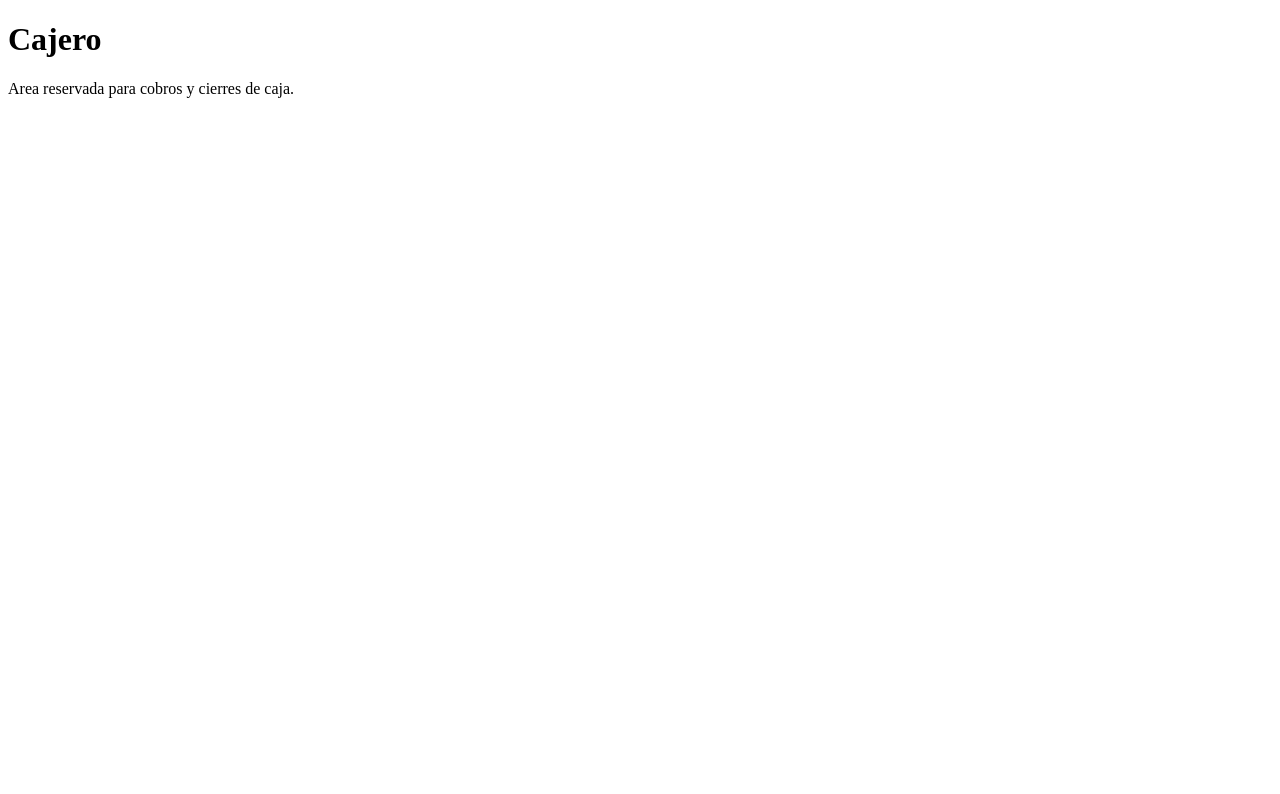
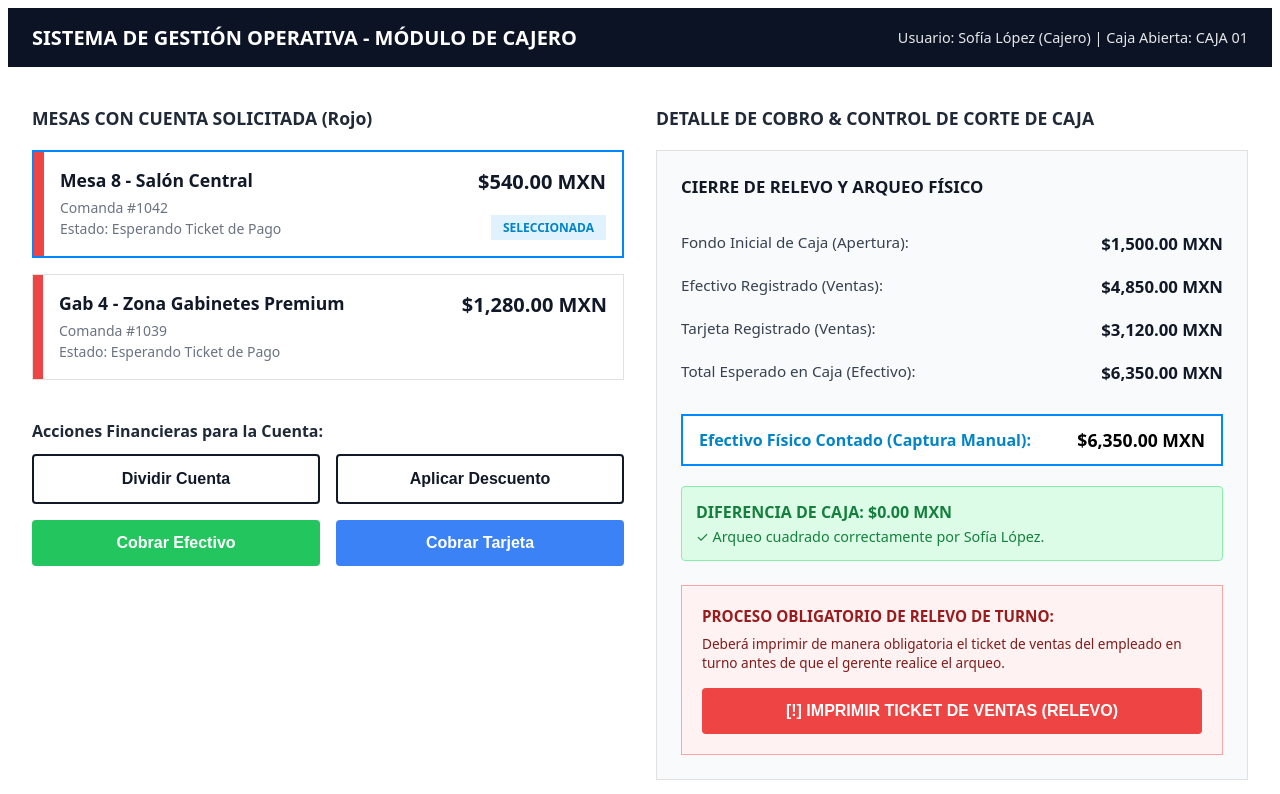
Before and after one commit to CarlosMVH589/Pwa_Restaurante, an Angular app: page /cajero in a window 1280 px wide. Shown: the top 794 px of the page. Built offline with nearby package versions, Linux system fonts and the light colour scheme.

Commit message:
feat: interfaz de cajero v1 maquetada (Closes #1)

```diff
--- a/angular.json
+++ b/angular.json
@@ -2,7 +2,8 @@
   "$schema": "./node_modules/@angular/cli/lib/config/schema.json",
   "version": 1,
   "cli": {
-    "packageManager": "npm"
+    "packageManager": "npm",
+    "analytics": "1810a033-549b-4e1e-8ee5-e0fdfa7a6e67"
   },
   "newProjectRoot": "projects",
   "projects": {
--- a/src/app/app.routes.ts
+++ b/src/app/app.routes.ts
@@ -1,18 +1,18 @@
 import { Routes } from '@angular/router';
 import { LoginPage } from './features/auth/pages/login/login';
-import { CajeroPage } from './features/cajero/pages/cajero/cajero';
+import { CajeroPage } from './features/cajero/cajero'; // <-- Apunta a la raíz
 import { CocinaPage } from './features/cocina/pages/cocina/cocina';
 import { GerentePage } from './features/gerente/pages/gerente/gerente';
 import { HostPage } from './features/host/pages/host/host';
 import { MeseroPage } from './features/mesero/pages/mesero/mesero';
 
 export const routes: Routes = [
-	{ path: '', pathMatch: 'full', redirectTo: 'login' },
+    { path: '', pathMatch: 'full', redirectTo: 'cajero' },
     { path: 'login', component: LoginPage },
     { path: 'gerente', component: GerentePage },
     { path: 'mesero', component: MeseroPage },
     { path: 'cocina', component: CocinaPage },
     { path: 'host', component: HostPage },
     { path: 'cajero', component: CajeroPage },
-	{ path: '**', redirectTo: 'login' },
+    { path: '**', redirectTo: 'cajero' },
 ];
--- /dev/null
+++ b/src/app/features/cajero/cajero.html
@@ -0,0 +1,105 @@
+<!-- BANNER SUPERIOR -->
+<header class="header-cajero">
+  <h1 class="title">SISTEMA DE GESTIÓN OPERATIVA - MÓDULO DE CAJERO</h1>
+  <div class="user-info">
+    <span>Usuario: Sofía López (Cajero) | Caja Abierta: CAJA 01</span>
+  </div>
+</header>
+
+<!-- CONTENEDOR PRINCIPAL -->
+<div class="main-container">
+
+  <!-- COLUMNA IZQUIERDA: MESAS CON CUENTA SOLICITADA -->
+  <section class="col-left">
+    <h2 class="section-title">MESAS CON CUENTA SOLICITADA (Rojo)</h2>
+
+    <!-- Tarjeta Mesa 8 (Seleccionada) -->
+    <div class="card-mesa selected">
+      <div class="color-indicator red"></div>
+      <div class="mesa-info">
+        <h3>Mesa 8 - Salón Central</h3>
+        <p class="subtext">Comanda #1042</p>
+        <p class="subtext">Estado: Esperando Ticket de Pago</p>
+      </div>
+      <div class="mesa-monto">
+        <span class="amount">$540.00 MXN</span>
+        <span class="badge-selected">SELECCIONADA</span>
+      </div>
+    </div>
+
+    <!-- Tarjeta Gab 4 -->
+    <div class="card-mesa">
+      <div class="color-indicator red"></div>
+      <div class="mesa-info">
+        <h3>Gab 4 - Zona Gabinetes Premium</h3>
+        <p class="subtext">Comanda #1039</p>
+        <p class="subtext">Estado: Esperando Ticket de Pago</p>
+      </div>
+      <div class="mesa-monto">
+        <span class="amount">$1,280.00 MXN</span>
+      </div>
+    </div>
+
+    <!-- Acciones Financieras -->
+    <div class="financial-actions">
+      <p class="actions-label">Acciones Financieras para la Cuenta:</p>
+      <div class="actions-grid">
+        <button type="button" class="btn btn-outline">Dividir Cuenta</button>
+        <button type="button" class="btn btn-outline">Aplicar Descuento</button>
+        <button type="button" class="btn btn-green">Cobrar Efectivo</button>
+        <button type="button" class="btn btn-blue">Cobrar Tarjeta</button>
+      </div>
+    </div>
+  </section>
+
+  <!-- COLUMNA DERECHA: CORTE DE CAJA -->
+  <section class="col-right">
+    <h2 class="section-title">DETALLE DE COBRO & CONTROL DE CORTE DE CAJA</h2>
+
+    <div class="panel-corte">
+      <h3 class="panel-subtitle">CIERRE DE RELEVO Y ARQUEO FÍSICO</h3>
+
+      <div class="data-row">
+        <span>Fondo Inicial de Caja (Apertura):</span>
+        <strong>$1,500.00 MXN</strong>
+      </div>
+      <div class="data-row">
+        <span>Efectivo Registrado (Ventas):</span>
+        <strong>$4,850.00 MXN</strong>
+      </div>
+      <div class="data-row">
+        <span>Tarjeta Registrado (Ventas):</span>
+        <strong>$3,120.00 MXN</strong>
+      </div>
+      <div class="data-row highlight">
+        <span>Total Esperado en Caja (Efectivo):</span>
+        <strong>$6,350.00 MXN</strong>
+      </div>
+
+      <!-- Captura Manual de Efectivo Físico -->
+      <div class="input-box">
+        <label>Efectivo Físico Contado (Captura Manual):</label>
+        <div class="input-value">$6,350.00 MXN</div>
+      </div>
+
+      <!-- Alerta Diferencia de Caja -->
+      <div class="alert-box green">
+        <strong>DIFERENCIA DE CAJA: $0.00 MXN</strong>
+        <p>✓ Arqueo cuadrado correctamente por Sofía López.</p>
+      </div>
+
+      <!-- Proceso Obligatorio de Relevo -->
+      <div class="relevo-box">
+        <h4 class="relevo-title">PROCESO OBLIGATORIO DE RELEVO DE TURNO:</h4>
+        <p class="relevo-text">
+          Deberá imprimir de manera obligatoria el ticket de ventas del empleado en turno antes de que el gerente realice el arqueo.
+        </p>
+        <button type="button" class="btn btn-red-action">
+          [!] IMPRIMIR TICKET DE VENTAS (RELEVO)
+        </button>
+      </div>
+
+    </div>
+  </section>
+
+</div>
--- /dev/null
+++ b/src/app/features/cajero/cajero.scss
@@ -0,0 +1,236 @@
+$navy-header: #0b1325;
+$border-card: #0088ff;
+$border-light: #e0e0e0;
+$red-indicator: #ef4444;
+$green-btn: #22c55e;
+$blue-btn: #3b82f6;
+$green-alert-bg: #dcfce7;
+$green-alert-border: #86efac;
+$green-alert-text: #15803d;
+
+.header-cajero {
+  background-color: $navy-header;
+  color: #ffffff;
+  padding: 16px 24px;
+  display: flex;
+  justify-content: space-between;
+  align-items: center;
+  font-family: system-ui, -apple-system, sans-serif;
+
+  .title {
+    font-size: 1.25rem;
+    font-weight: 700;
+    margin: 0;
+  }
+
+  .user-info {
+    font-size: 0.9rem;
+    opacity: 0.9;
+  }
+}
+
+.main-container {
+  display: grid;
+  grid-template-columns: 1fr 1fr;
+  gap: 32px;
+  padding: 24px;
+  background-color: #ffffff;
+  font-family: system-ui, -apple-system, sans-serif;
+  box-sizing: border-box;
+}
+
+.section-title {
+  font-size: 1.1rem;
+  font-weight: 700;
+  color: #1f2937;
+  margin-bottom: 20px;
+}
+
+/* Tarjetas de Mesa */
+.card-mesa {
+  display: flex;
+  align-items: stretch;
+  border: 1px solid $border-light;
+  background: #ffffff;
+  margin-bottom: 16px;
+
+  &.selected {
+    border: 2px solid $border-card;
+  }
+
+  .color-indicator.red {
+    width: 10px;
+    background-color: $red-indicator;
+  }
+
+  .mesa-info {
+    padding: 16px;
+    flex-grow: 1;
+
+    h3 {
+      margin: 0 0 6px 0;
+      font-size: 1.1rem;
+      color: #111827;
+    }
+
+    .subtext {
+      margin: 2px 0;
+      color: #6b7280;
+      font-size: 0.875rem;
+    }
+  }
+
+  .mesa-monto {
+    padding: 16px;
+    display: flex;
+    flex-direction: column;
+    align-items: flex-end;
+    justify-content: space-between;
+
+    .amount {
+      font-size: 1.25rem;
+      font-weight: 700;
+      color: #111827;
+    }
+
+    .badge-selected {
+      font-size: 0.75rem;
+      background-color: #e0f2fe;
+      color: #0284c7;
+      padding: 4px 12px;
+      font-weight: 600;
+    }
+  }
+}
+
+/* Acciones Financieras */
+.financial-actions {
+  margin-top: 40px;
+
+  .actions-label {
+    font-weight: 700;
+    margin-bottom: 12px;
+    color: #1f2937;
+  }
+
+  .actions-grid {
+    display: grid;
+    grid-template-columns: 1fr 1fr;
+    gap: 16px;
+  }
+}
+
+.btn {
+  padding: 14px;
+  font-size: 1rem;
+  font-weight: 700;
+  border-radius: 4px;
+  cursor: pointer;
+  border: none;
+  text-align: center;
+
+  &-outline {
+    background: #ffffff;
+    border: 2px solid #111827;
+    color: #111827;
+  }
+
+  &-green {
+    background-color: $green-btn;
+    color: #ffffff;
+  }
+
+  &-blue {
+    background-color: $blue-btn;
+    color: #ffffff;
+  }
+
+  &-red-action {
+    background-color: #ef4444;
+    color: #ffffff;
+    width: 100%;
+    margin-top: 16px;
+  }
+}
+
+/* Panel Corte de Caja */
+.panel-corte {
+  border: 1px solid $border-light;
+  padding: 24px;
+  background-color: #f9fafb;
+
+  .panel-subtitle {
+    font-size: 1.05rem;
+    font-weight: 700;
+    margin-top: 0;
+    margin-bottom: 24px;
+    color: #111827;
+  }
+
+  .data-row {
+    display: flex;
+    justify-content: space-between;
+    padding: 10px 0;
+    color: #374151;
+    font-size: 0.95rem;
+
+    strong {
+      color: #111827;
+      font-size: 1.05rem;
+    }
+  }
+
+  .input-box {
+    margin-top: 20px;
+    border: 2px solid $border-card;
+    padding: 12px 16px;
+    background: #ffffff;
+    display: flex;
+    justify-content: space-between;
+    align-items: center;
+
+    label {
+      font-weight: 700;
+      color: #0284c7;
+    }
+
+    .input-value {
+      font-weight: 700;
+      font-size: 1.1rem;
+    }
+  }
+
+  .alert-box.green {
+    background-color: $green-alert-bg;
+    border: 1px solid $green-alert-border;
+    color: $green-alert-text;
+    padding: 14px;
+    margin-top: 20px;
+    border-radius: 4px;
+
+    p {
+      margin: 4px 0 0 0;
+      font-size: 0.9rem;
+    }
+  }
+
+  .relevo-box {
+    border: 1px solid #fca5a5;
+    background-color: #fef2f2;
+    padding: 20px;
+    margin-top: 24px;
+
+    .relevo-title {
+      color: #991b1b;
+      margin: 0 0 8px 0;
+      font-size: 0.95rem;
+      font-weight: 700;
+    }
+
+    .relevo-text {
+      color: #7f1d1d;
+      font-size: 0.85rem;
+      margin: 0;
+    }
+  }
+}
```
Also changed, not shown: src/app/features/cajero/cajero.ts (added, +10 -0 lines), 2 other files (tests, documents, lock files or other folders). Lines whose indentation alone changed are shown as unchanged.
